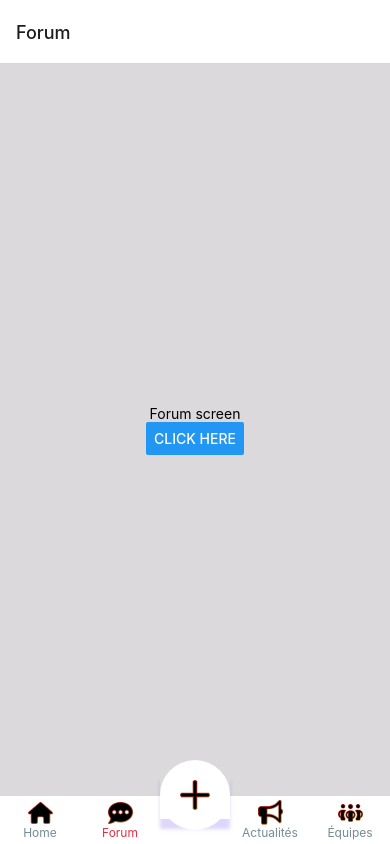
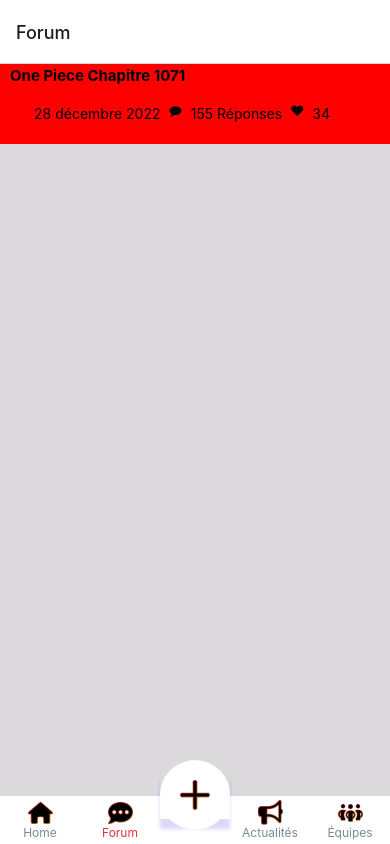
Before and after one commit to hugo-chabert/app-mobile-forum, a React Native app in the folder AkibaTown/: screen /Forum in a window 390 px wide. Built offline with nearby package versions, Linux system fonts and the light colour scheme.

Commit message:
start of posts page style

```diff
--- a/AkibaTown/screens/ForumScreen.tsx
+++ b/AkibaTown/screens/ForumScreen.tsx
@@ -1,14 +1,34 @@
 import React from 'react';
 import { View, Text, Button, StyleSheet } from 'react-native';
+import { FontAwesome } from '@expo/vector-icons';
 
 const ForumScreen = ({ navigation }) => {
     return (
         <View style={styles.container}>
-            <Text>Forum screen</Text>
-            <Button
+            {/* <Text>Forum screen</Text> */}
+            {/* <Button
                 title="Click here"
                 onPress={() => alert('Button pressed')}
-            />
+            /> */}
+            <View style={styles.postsContainer}>
+                <Text style={styles.postsTitle}>One Piece Chapitre 1071</Text>
+                <View style={styles.postsItems}>
+                    <FontAwesome
+                        // name=""
+                    />
+                    <Text style={styles}>28 décembre 2022</Text>
+                    {/* --------------------------------------------------- */}
+                    <FontAwesome
+                        name="comment"
+                    />
+                    <Text style={styles}>155 Réponses</Text>
+                    {/* --------------------------------------------------- */}
+                    <FontAwesome
+                        name="heart"
+                    />
+                    <Text style={styles}>34</Text>
+                </View>
+            </View>
         </View>
     );
 }
@@ -18,8 +38,29 @@
 const styles = StyleSheet.create({
     container: {
         flex: 1,
-        alignItems: 'center',
-        justifyContent: 'center',
+        // alignItems: 'center',
+        // justifyContent: 'center',
         backgroundColor: '#DBD9DB'
     },
+
+    postsContainer: {
+        backgroundColor: 'red',
+        height: 80,
+        // borderTop:  1 "solid"
+    },
+
+    postsTitle: {
+        fontWeight: 'bold',
+        fontSize: 15,
+        paddingLeft: 10,
+        paddingTop: 2,
+    },
+
+    postsItems: {
+        flexDirection: 'row',
+        justifyContent: 'space-between',
+        width: 330,
+        paddingLeft: 25,
+        marginTop: 20
+    }
 });
```
